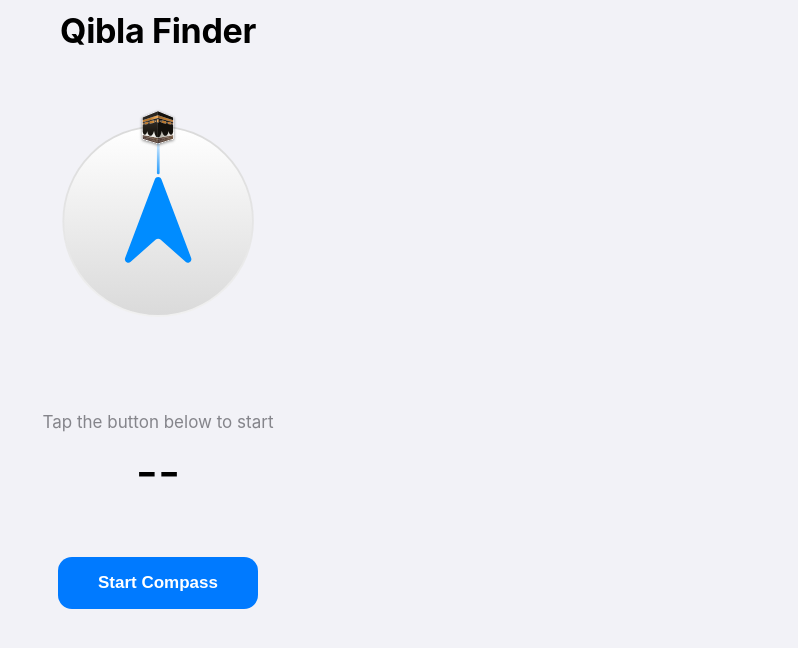
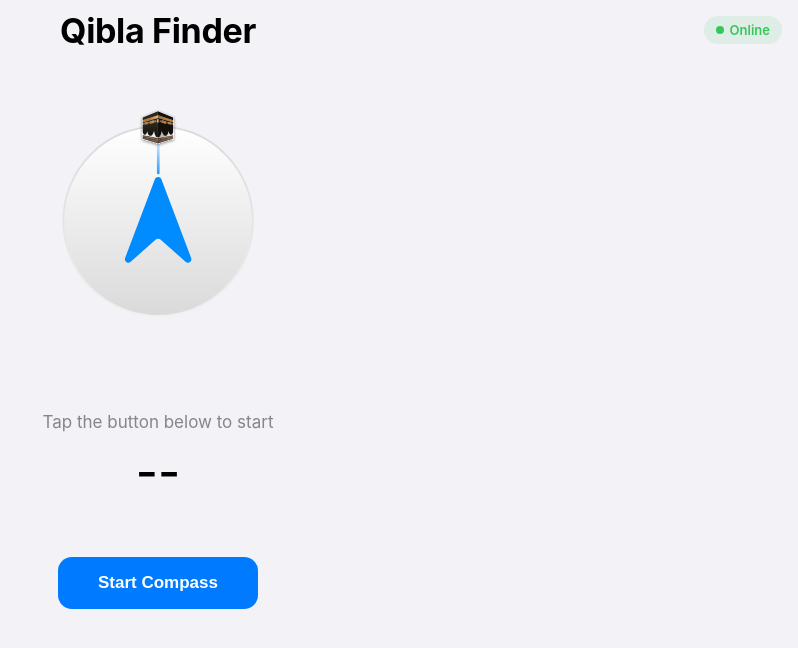
Before and after one commit to getrahhal/QiblaFinderPWA, a website: page public/index.html in a window 1280 px wide. Shown: the whole page, without its empty margins (482-1280 px from the left). Drawn offline with Linux system fonts and the light colour scheme; a web font is replaced by a local one.

Commit message:
feat: Add online/offline indicator and improve caching strategy

```diff
--- a/public/index.html
+++ b/public/index.html
@@ -10,6 +10,9 @@
     <link rel="stylesheet" href="./styles.css">
 </head>
 <body>
+    <div id="connectionStatus" class="connection-status">
+        Checking...
+    </div>
     <div class="container">
         <h1 class="header">Qibla Finder</h1>
 
@@ -27,6 +30,32 @@
 
     <script src="./app.js"></script>
     <script>
+        // Function to update connectivity status
+        function updateOnlineStatus() {
+            const status = navigator.onLine ? 'online' : 'offline';
+            console.log('App is', status);
+
+            // Update the status indicator
+            const statusElement = document.getElementById('connectionStatus');
+            statusElement.textContent = status.charAt(0).toUpperCase() + status.slice(1);
+            statusElement.className = `connection-status ${status}`;
+
+            if (navigator.onLine) {
+                // Reload service worker when we come back online
+                if ('serviceWorker' in navigator) {
+                    navigator.serviceWorker.ready.then(registration => {
+                        registration.update();
+                    });
+                }
+            }
+        }
+
+        // Listen for online/offline events
+        window.addEventListener('online', updateOnlineStatus);
+        window.addEventListener('offline', updateOnlineStatus);
+        // Initialize status on load
+        updateOnlineStatus();
+
         if ('serviceWorker' in navigator) {
             navigator.serviceWorker.register('./sw.js')
                 .then(registration => console.log('ServiceWorker registration successful'))
--- a/public/styles.css
+++ b/public/styles.css
@@ -133,3 +133,37 @@ body {
 .button:disabled {
     opacity: 0.5;
 }
+
+.connection-status {
+    position: fixed;
+    top: max(env(safe-area-inset-top), 16px);
+    right: max(env(safe-area-inset-right), 16px);
+    display: flex;
+    align-items: center;
+    gap: 6px;
+    padding: 6px 12px;
+    border-radius: 100px;
+    font-size: 13px;
+    font-weight: 600;
+    backdrop-filter: blur(8px);
+    -webkit-backdrop-filter: blur(8px);
+    transition: all 0.3s ease;
+}
+
+.connection-status.online {
+    background-color: rgba(52, 199, 89, 0.1);
+    color: rgb(52, 199, 89);
+}
+
+.connection-status.offline {
+    background-color: rgba(255, 69, 58, 0.1);
+    color: rgb(255, 69, 58);
+}
+
+.connection-status::before {
+    content: '';
+    width: 8px;
+    height: 8px;
+    border-radius: 50%;
+    background-color: currentColor;
+}
```
Also changed, not shown: public/sw.js (+67 -5 lines).
